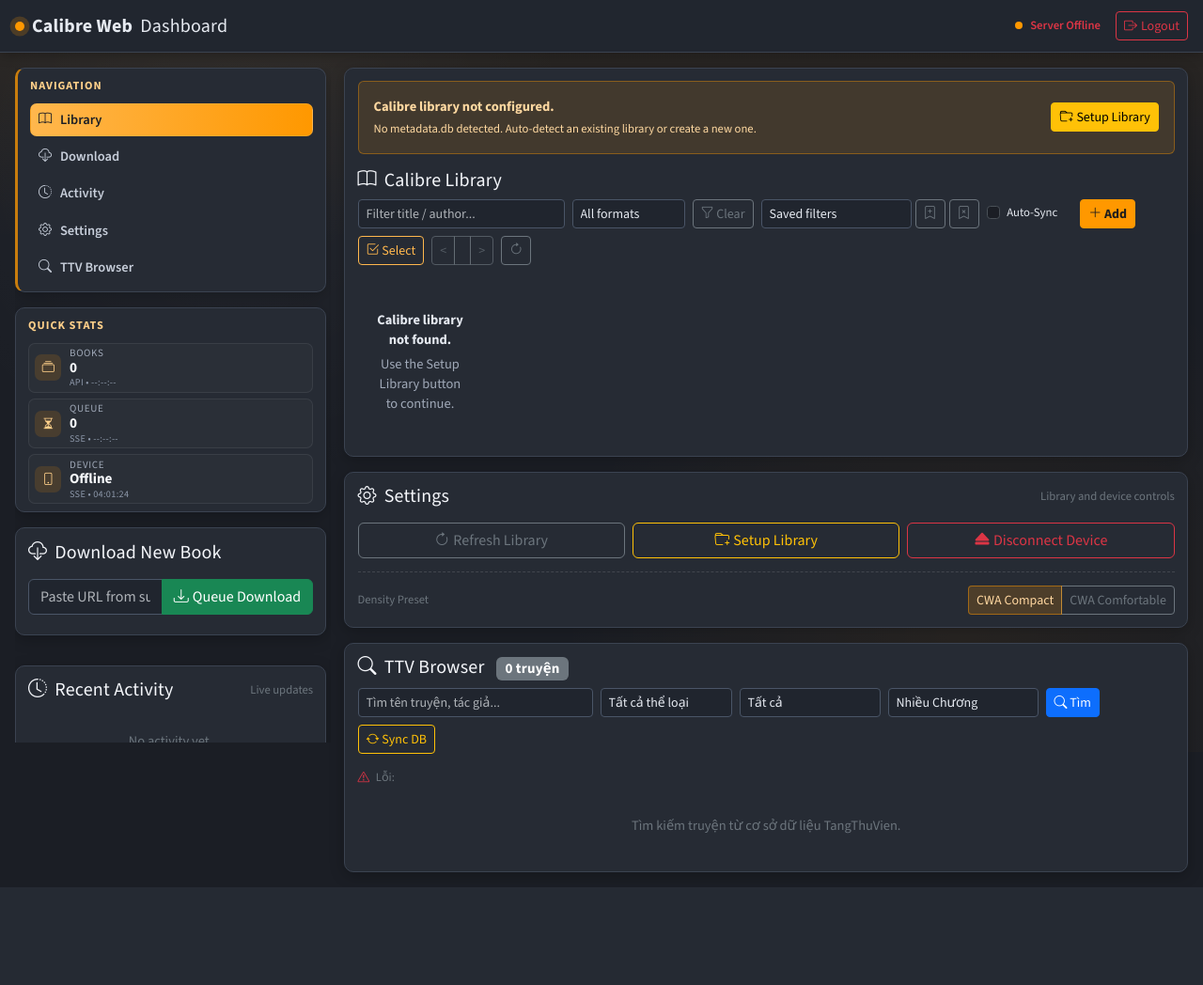
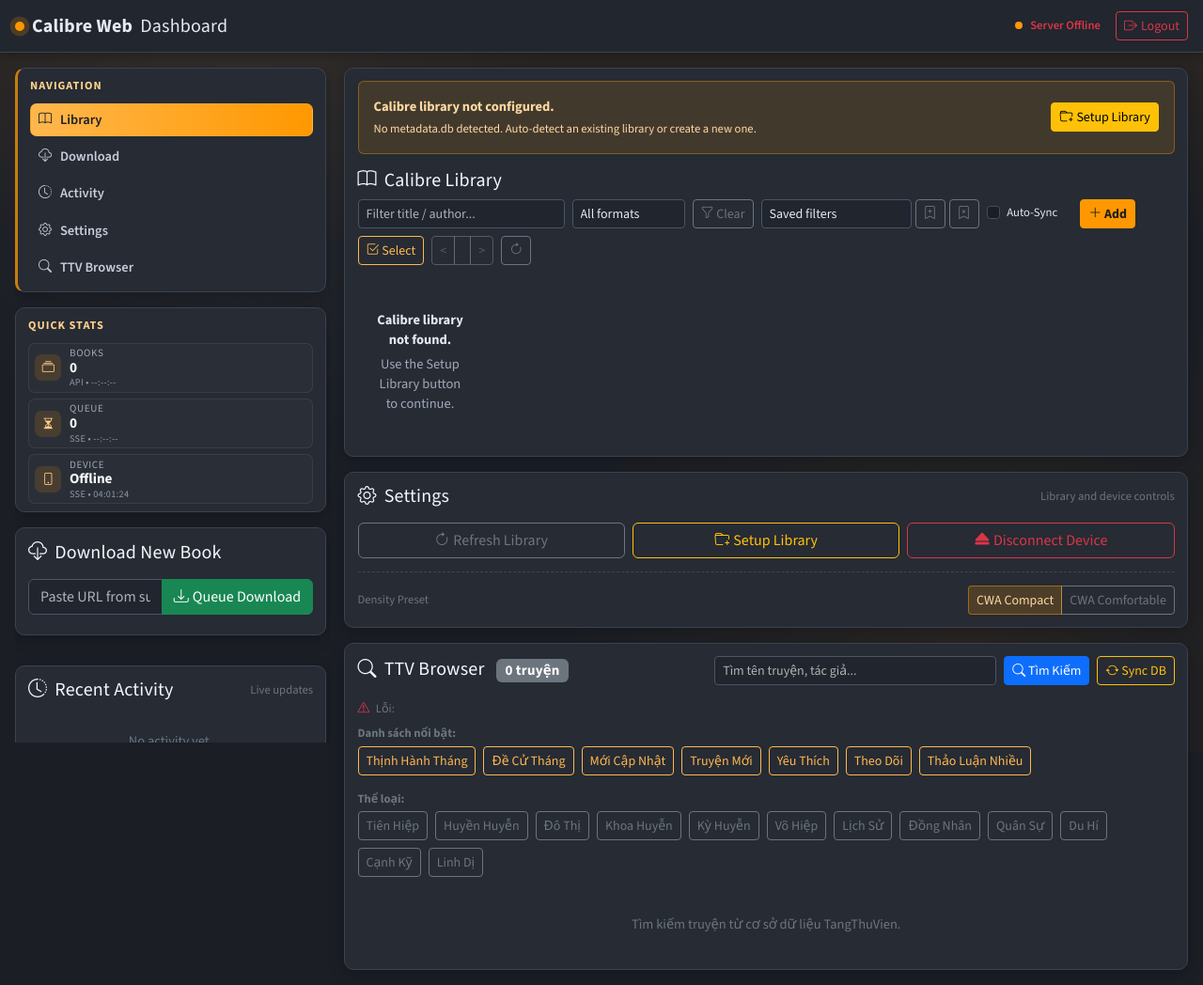
Before and after one commit to thangcao183/calibre-web-management, a Flask app: page / in a window 1280 px wide. Shown: the whole page at 94% size. Before the commit the page ends 944 px from the top, so only its background shows below. Run offline with Flask 3, Linux system fonts and the light colour scheme; the visitor is signed in with stand-in values (Sample User, id 1); data that the repository does not hold is empty; some libraries are stand-ins or nearby versions.

Commit message:
refactor: replace search filter dropdowns with dynamic category buttons and sort mode selection UI

```diff
--- a/src/static/js/ttv.js
+++ b/src/static/js/ttv.js
@@ -1,13 +1,12 @@
 // TTV Browser - DB-powered search with sort & detail modal
 (function () {
     const searchInput = document.getElementById('ttv-search-input');
-    const statusSelect = document.getElementById('ttv-status-select');
-    const tagSelect = document.getElementById('ttv-tag-select');
-    const sortSelect = document.getElementById('ttv-sort-select');
     const resultsContainer = document.getElementById('ttv-results-container');
     const dbCountBadge = document.getElementById('ttv-db-count');
     const syncStatusEl = document.getElementById('ttv-sync-status');
     const btnSync = document.getElementById('btn-ttv-sync');
+    const categoryContainer = document.getElementById('ttv-category-buttons');
+    const modeButtons = document.querySelectorAll('.ttv-api-btn');
 
     if (!searchInput || !resultsContainer) return;
 
@@ -17,29 +16,24 @@
             const res = await fetch('/api/ttv/tags');
             const data = await res.json();
             if (data.success && data.tags) {
-                // Clear existing except first
-                tagSelect.innerHTML = '<option value="none">Tất cả thể loại</option>';
+                categoryContainer.innerHTML = '';
                 data.tags.forEach(t => {
-                    const opt = document.createElement('option');
-                    opt.value = t.id;
-                    opt.textContent = t.name;
-                    tagSelect.appendChild(opt);
+                    const btn = document.createElement('button');
+                    btn.className = 'btn btn-sm btn-outline-secondary';
+                    btn.textContent = t.name;
+                    btn.addEventListener('click', () => doSearch('', t.id, 'count_chapter', 'none'));
+                    categoryContainer.appendChild(btn);
                 });
             }
         } catch (e) { console.error('Load tags error:', e); }
     };
-    loadTags();
+    if (categoryContainer) loadTags();
 
     // Keep last fetched stories for detail modal
     let lastStories = [];
 
     // Search handler
-    const doSearch = async () => {
-        const query = searchInput.value.trim();
-        const finish = statusSelect.value;
-        const tag = tagSelect.value;
-        const sort = sortSelect.value;
-
+    const doSearch = async (query = '', tag = 'none', sort = 'count_chapter', finish = 'none') => {
         resultsContainer.innerHTML = '<div class="text-center py-4"><div class="spinner-border text-primary" role="status"></div><div class="mt-2 text-secondary">Đang tìm kiếm...</div></div>';
 
         try {
@@ -262,8 +256,20 @@
     });
 
     // Event listeners
-    document.getElementById('btn-ttv-search').addEventListener('click', doSearch);
-    searchInput.addEventListener('keypress', (e) => { if (e.key === 'Enter') doSearch(); });
+    document.getElementById('btn-ttv-search').addEventListener('click', () => {
+        doSearch(searchInput.value.trim(), 'none', 'count_chapter', 'none');
+    });
+    searchInput.addEventListener('keypress', (e) => {
+        if (e.key === 'Enter') doSearch(searchInput.value.trim(), 'none', 'count_chapter', 'none');
+    });
+
+    if (modeButtons) {
+        modeButtons.forEach(btn => {
+            btn.addEventListener('click', () => {
+                doSearch('', 'none', btn.getAttribute('data-sort'), 'none');
+            });
+        });
+    }
 
     // On load: check sync status
     pollSyncStatus();
--- a/src/templates/index.html
+++ b/src/templates/index.html
@@ -287,34 +287,9 @@
                         <div class="d-flex flex-wrap align-items-center gap-2">
                             <input type="text" id="ttv-search-input"
                                 class="form-control form-control-sm bg-dark border-secondary text-white"
-                                placeholder="Tìm tên truyện, tác giả..." style="width:250px;">
-                            <select id="ttv-tag-select"
-                                class="form-select form-select-sm bg-dark border-secondary text-white"
-                                style="width:140px;">
-                                <option value="none">Tất cả thể loại</option>
-                            </select>
-                            <select id="ttv-status-select"
-                                class="form-select form-select-sm bg-dark border-secondary text-white"
-                                style="width:150px;">
-                                <option value="none">Tất cả</option>
-                                <option value="1">Đã Hoàn Thành</option>
-                                <option value="0">Đang Ra</option>
-                            </select>
-                            <select id="ttv-sort-select"
-                                class="form-select form-select-sm bg-dark border-secondary text-white"
-                                style="width:160px;">
-                                <option value="count_chapter">Nhiều Chương</option>
-                                <option value="name">Theo Tên A-Z</option>
-                                <option value="HotMonth">Thịnh Hành Tháng</option>
-                                <option value="NominatedMonth">Đề Cử Tháng</option>
-                                <option value="Update">Mới Cập Nhật</option>
-                                <option value="New">Truyện Mới</option>
-                                <option value="Like">Yêu Thích</option>
-                                <option value="Follow">Theo Dõi</option>
-                                <option value="CommentCount">Thảo Luận Nhiều</option>
-                            </select>
+                                placeholder="Tìm tên truyện, tác giả..." style="width:300px;">
                             <button class="btn btn-sm btn-primary" id="btn-ttv-search">
-                                <i class="bi bi-search"></i> Tìm
+                                <i class="bi bi-search"></i> Tìm Kiếm
                             </button>
                             <button class="btn btn-sm btn-outline-warning" id="btn-ttv-sync" title="Đồng bộ DB truyện từ TangThuVien">
                                 <i class="bi bi-arrow-repeat"></i> Sync DB
@@ -322,6 +297,27 @@
                         </div>
                     </div>
                     <div id="ttv-sync-status" class="small text-secondary mb-2" style="display:none;"></div>
+
+                    <div class="mb-3">
+                        <div class="small text-secondary mb-1 fw-bold">Danh sách nổi bật:</div>
+                        <div class="d-flex flex-wrap gap-2" id="ttv-mode-buttons">
+                            <button class="btn btn-sm btn-outline-info ttv-api-btn" data-sort="HotMonth">Thịnh Hành Tháng</button>
+                            <button class="btn btn-sm btn-outline-info ttv-api-btn" data-sort="NominatedMonth">Đề Cử Tháng</button>
+                            <button class="btn btn-sm btn-outline-info ttv-api-btn" data-sort="Update">Mới Cập Nhật</button>
+                            <button class="btn btn-sm btn-outline-info ttv-api-btn" data-sort="New">Truyện Mới</button>
+                            <button class="btn btn-sm btn-outline-info ttv-api-btn" data-sort="Like">Yêu Thích</button>
+                            <button class="btn btn-sm btn-outline-info ttv-api-btn" data-sort="Follow">Theo Dõi</button>
+                            <button class="btn btn-sm btn-outline-info ttv-api-btn" data-sort="CommentCount">Thảo Luận Nhiều</button>
+                        </div>
+                    </div>
+
+                    <div class="mb-3">
+                        <div class="small text-secondary mb-1 fw-bold">Thể loại:</div>
+                        <div class="d-flex flex-wrap gap-2" id="ttv-category-buttons">
+                            <!-- Populated via JS -->
+                        </div>
+                    </div>
+
                     <div class="ttv-results-container" id="ttv-results-container">
                         <div class="text-secondary text-center py-4">Tìm kiếm truyện từ cơ sở dữ liệu TangThuVien.</div>
                     </div>
```
